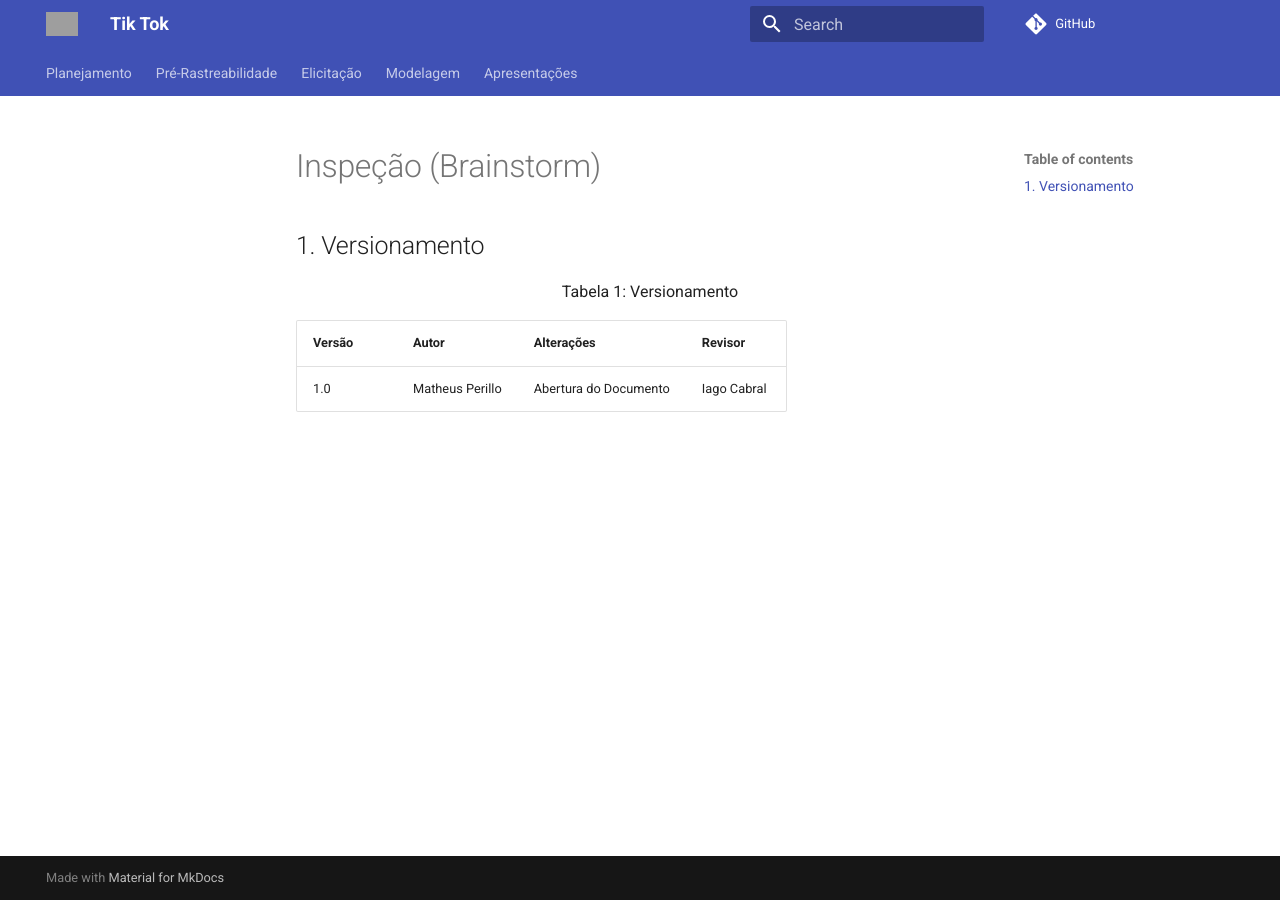
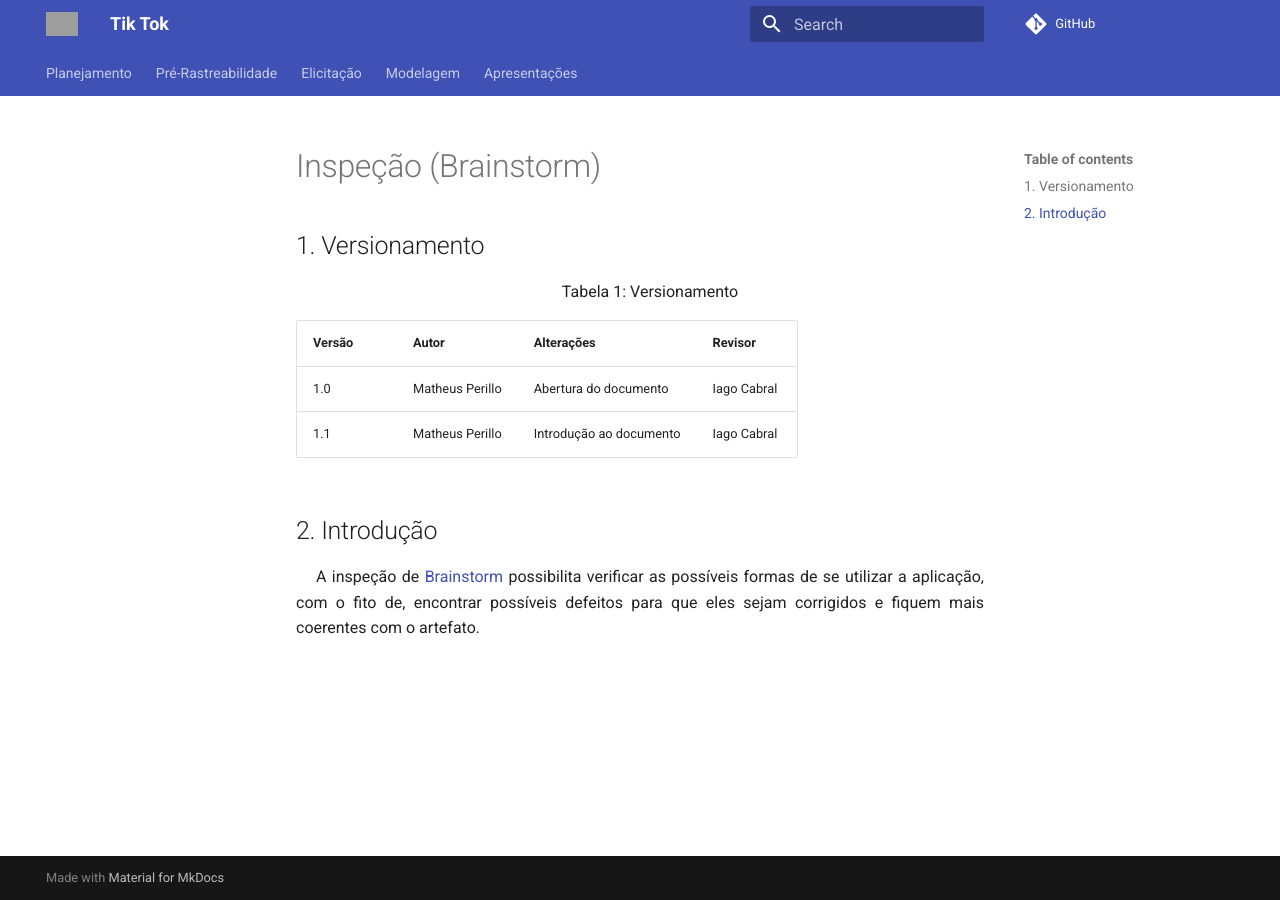
Before and after one commit to Requisitos-de-Software/2022.1-TikTok, an MkDocs documentation site: the page built from docs/Analise/Verificacao/VerificacaoBrainstorm.md, in a window 1280 px wide. Built offline with MkDocs 1.6.1 and Material for MkDocs 9.7.7, drawn with Linux system fonts in a browser that asks for light colours; comment, search, counter and statistics services are not loaded; grey boxes are pictures that could not be loaded.

Commit message:
#57 - Introdução ao documento

```diff
--- a/docs/Analise/Verificacao/VerificacaoBrainstorm.md
+++ b/docs/Analise/Verificacao/VerificacaoBrainstorm.md
@@ -8,6 +8,15 @@
 
 | Versão | Autor | Alterações | Revisor    |
 | ------ | ----- | ---------- | --- |
-| 1.0   | Matheus Perillo  | Abertura do Documento |  Iago Cabral   |
+| 1.0   | Matheus Perillo  | Abertura do documento |  Iago Cabral   |
+| 1.1   | Matheus Perillo  | Introdução ao documento |  Iago Cabral   |
 
 <p style="text-indent: 20px; text-align: center"></p>
+
+<p style="text-indent: 20px; text-align: center"></p>
+
+## 2. Introdução
+
+<p style="text-indent: 20px; text-align: justify">
+ A inspeção de <a href="https://requisitos-de-software.github.io/2022.1-TikTok/brainstorm/">Brainstorm</a> possibilita verificar as possíveis formas de se utilizar a aplicação, com o fito de, encontrar possíveis defeitos para que eles sejam corrigidos e fiquem mais coerentes com o artefato.
+ </p>
```
